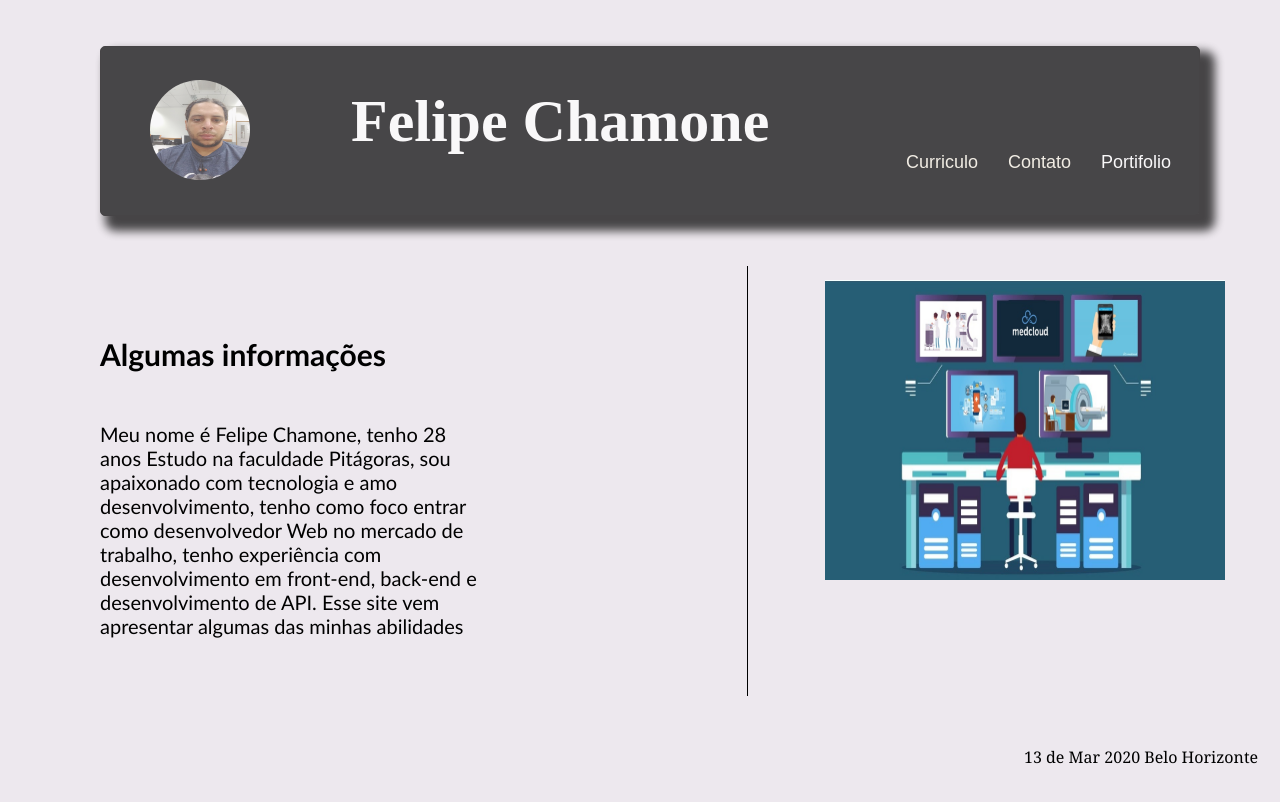
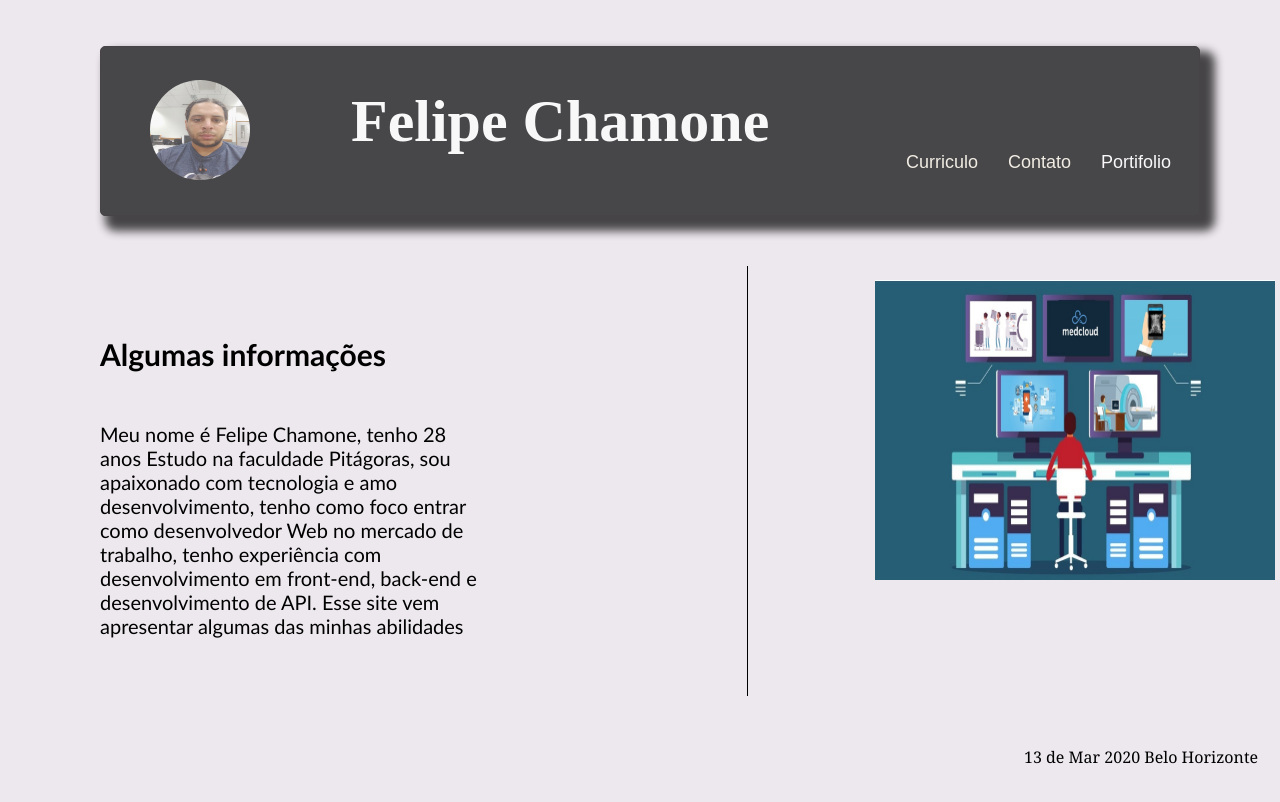
Before and after one commit to chamone8/Curriculo, a React (Create React App) app: page / in a window 1280 px wide. Shown: the top 802 px of the page. Built offline with nearby package versions, Linux system fonts and the light colour scheme.

Commit message:
Projeto finalizado

```diff
--- a/src/Paginas/principal/style.css
+++ b/src/Paginas/principal/style.css
@@ -1,10 +1,10 @@
 
 
-@media screen and (min-width: 800px) {
+/* @media screen and (max-width: 800px) {
     .portifolioImg {
      left: 900px;
     }
-  }
+  }  */
 *{
         box-sizing: border-box;
     }
@@ -151,7 +151,7 @@
     .portifolioImg{
 
         position: absolute;
-        left: 800px;
+        left: 850px;
         top: 280px;
         margin-left: 25px;
         width: 400px;
```
